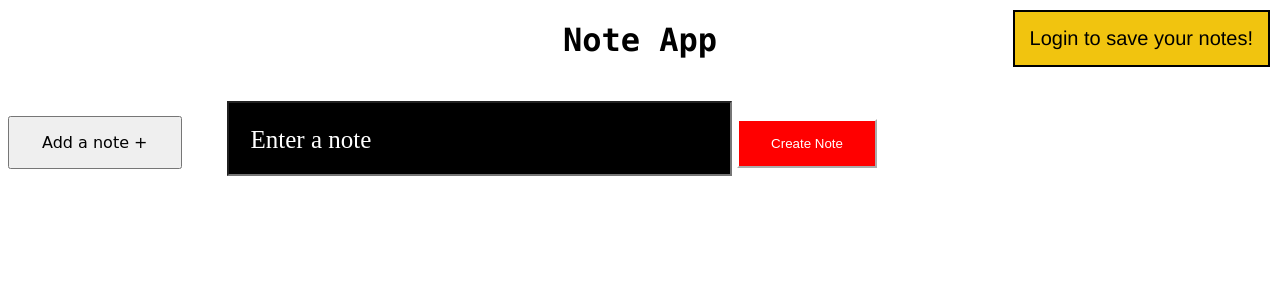
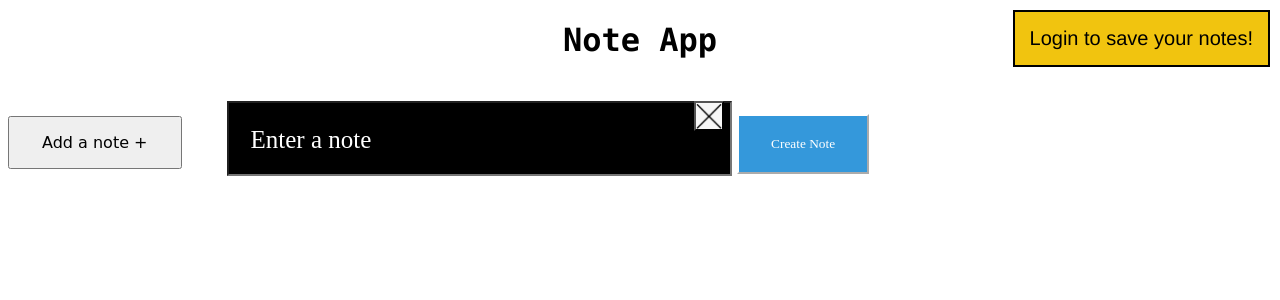
Before and after one commit to prithvi21/React-Notes-App, a React (Create React App) app: page / in a window 1280 px wide. Both pictures are taken after a click on the button "Add a note +". Shown: the top 300 px of the page. Built offline with nearby package versions, Linux system fonts and the light colour scheme.

Commit message:
minor changes

```diff
--- a/src/App.js
+++ b/src/App.js
@@ -289,10 +289,17 @@ class App extends React.Component {
   handleChange = async event => {
     console.log(event.target.name);
     /**
-     * event.target.name is one of name, username,password or currentNote
+     * event.target.name is either name, username,password or currentNote
      */
     this.setState({
       [event.target.name] : event.target.value
+    });
+  }
+
+  closeAddNote = () => {
+    console.log('ok');
+    this.setState({
+      showInputBox : false
     });
   }
 
@@ -307,10 +314,11 @@ class App extends React.Component {
             validateUsername = { this.validateUsername } handleChange = { this.handleChange } />
           < Login  handlePopup = { this.handlePopup } isLoggedIn = { this.state.loggedIn } />
           < NewNote addNoteClicked = { this.handleAdd } />
-          <InputBox handleCreate = {this.handleCreate} showInputBox = {this.state.showInputBox} handleChange = {this.handleChange}  />
-          <Display notesList = {this.state.notesList} isEditable = {this.state.noteEditable}
-           edit = {this.handleEdit} delete = {this.handleDelete} save = {this.saveAfterEdit} refsList = {this.refsList}   />
-          <User isLoggedIn = {this.state.loggedIn} handleLogout = {this.handleLogout} />
+          < InputBox handleCreate = { this.handleCreate } showInputBox = { this.state.showInputBox }
+           handleChange = {this.handleChange} closeAddNote = { this.closeAddNote } />
+          < Display notesList = { this.state.notesList } isEditable = { this.state.noteEditable }
+           edit = { this.handleEdit } delete = { this.handleDelete } save = { this.saveAfterEdit } refsList = { this.refsList } />
+          < User isLoggedIn = { this.state.loggedIn } handleLogout = { this.handleLogout } />
         </div>
     )
 
--- a/src/components/InputBox.js
+++ b/src/components/InputBox.js
@@ -9,11 +9,14 @@ export default class InputBox extends React.Component {
      onChange = {this.props.handleChange}/>;
     const submit = <button type="button" className="create-note-button"
     onClick={this.props.handleCreate}> Create Note </button>;
+    const close = <button type="text" className="close-new-note-button"
+      onClick={this.props.closeAddNote}></button>;
 
     return (this.props.showInputBox)
      ? ( <span className="input-box">
            {input}
            {submit}
+           {close}
          </span>)
      : (null);
   }
--- a/src/css/Header.css
+++ b/src/css/Header.css
@@ -2,5 +2,5 @@
   /* color : #ecf0f1; */
   color : black;
   text-align : center;
-  font-family: Lucida Console;
+  font-family: Copperplate Gothic Light,Lucida Console;
 }
--- a/src/css/InputBox.css
+++ b/src/css/InputBox.css
@@ -16,10 +16,11 @@ input#inputNote[type="text"] {
 }
 
 .create-note-button {
-  padding : 15px 32px;
+  font-family : Bahnschrift;
+  padding : 20px 32px;
   text-align : center;
   color : white;
-  background-color : red;
+  background-color : #3498db;
   border-color: white;
 }
 
@@ -27,3 +28,13 @@ input#inputNote[type="text"] {
   color:white !important;
   font-family : Copperplate Gothic Light;
 }
+
+.close-new-note-button {
+  background-image: url('../images/close-img.png');
+  background-size : cover;
+  height : 30px;
+  width : 30px;
+  position : relative;
+  right : 175px;
+  bottom : 20px;
+}
```
Also changed, not shown: api/server.js (+6 -1 lines), 1 other file (tests, documents, lock files or other folders).
